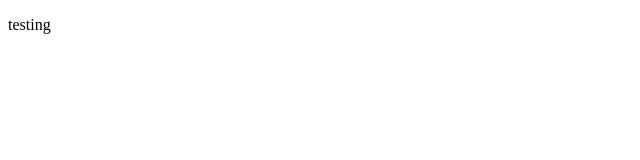
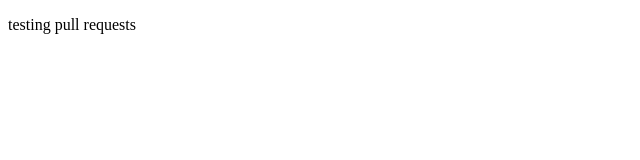
Before and after one commit to scripsit-velox/webdevtrain, a plain HTML site: page index.html in a window 1280 px wide. Shown: the whole page, without its empty margins (0-640 px from the left). Drawn offline with Linux system fonts and the light colour scheme.

Commit message:
Update index.html

```diff
--- a/index.html
+++ b/index.html
@@ -7,6 +7,6 @@
         <link rel="stylesheet" href="">
     </head>
     <body>
-        <p>testing</p>
+        <p>testing pull requests</p>
     </body>
 </html>
```
